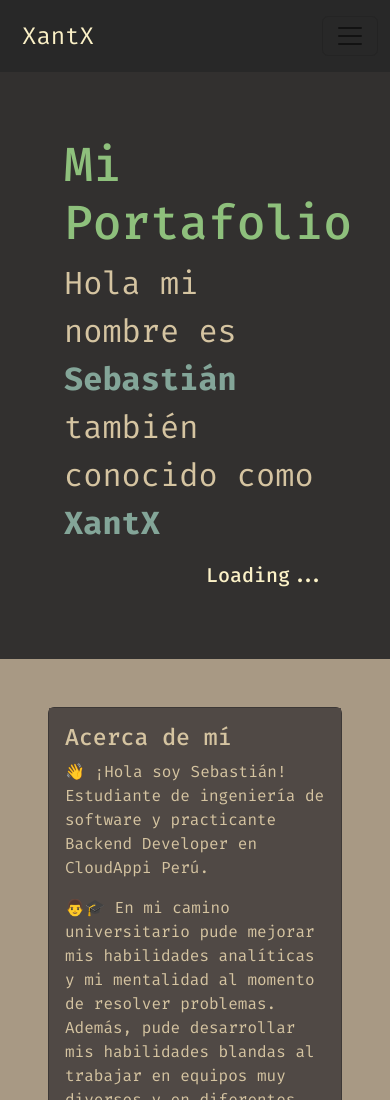
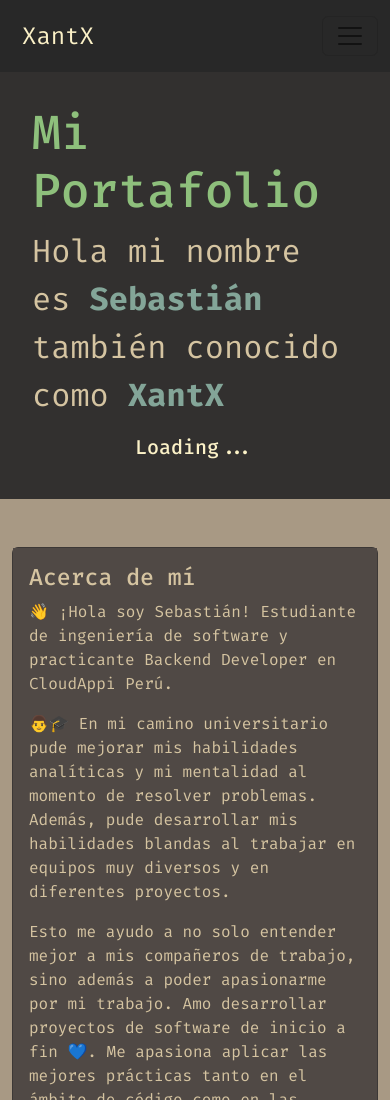
Before and after one commit to XantX/portfolio, a React (Create React App) app: page / in a window 390 px wide. Shown: the top 1100 px of the page. Built offline with nearby package versions, Linux system fonts and the light colour scheme; no server answers.

Commit message:
Correciones de estilos responsive

```diff
--- a/src/App.css
+++ b/src/App.css
@@ -1,5 +1,12 @@
 .background{
   background-color: var(--bg);
+}
+
+@media screen and ( max-width: 800px) {
+  .col-user-card {
+    display: flex;
+    justify-content: center;
+  }
 }
 .gruv-nav-link{
   display: block;
--- a/src/components/banner/banner.css
+++ b/src/components/banner/banner.css
@@ -4,6 +4,11 @@
   justify-content: center;
   flex-direction: column;
   background-color: var(--bg_s);
+}
+@media screen and ( max-width: 500px) {
+  .banner-container{
+    padding: 2rem;
+  }
 }
 .title{
   margin-top: 0px;
--- a/src/components/banner/banner.js
+++ b/src/components/banner/banner.js
@@ -11,7 +11,7 @@ function Banner() {
           <h1 className="title">{t('title')}</h1>
           <p className="subtitle">{t('greetings')} <strong className="blue">{t('name')}</strong> {t('ligature')} <strong className="blue">{t('aka')}</strong></p>
         </div>
-        <div className="col">
+        <div className="col col-user-card">
           <UserCard></UserCard>
         </div>
       </div>
--- a/src/components/presentation-card/presentation-card.js
+++ b/src/components/presentation-card/presentation-card.js
@@ -6,7 +6,7 @@ import { useTranslation } from 'react-i18next'
 function PresentacionCard() {
   const { t } = useTranslation('presentation_card')
   return (
-    <div className="container p-5"  id="about">
+    <div className="container pt-5 pb-5"  id="about">
       <div className="card">
         <div className="card-body">
           <h5 className="card-title fs-3 ">{t('title')}</h5>
```
